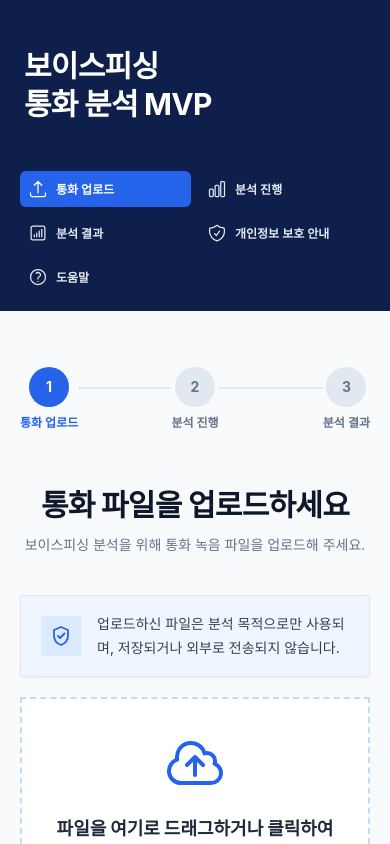
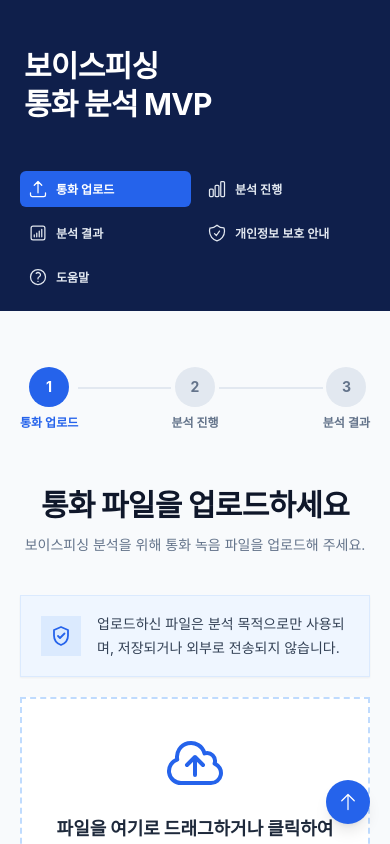
Before and after one commit to SZversion/VoiceGuard, a Nuxt app in the folder frontend/: page / in a window 390 px wide. Shown: the top 844 px of the page. Built offline with nearby package versions, Linux system fonts and the light colour scheme.

Commit message:
fix: add mobile scroll-to-top button and bottom spacing

```diff
--- a/frontend/layouts/default.vue
+++ b/frontend/layouts/default.vue
@@ -1,6 +1,7 @@
 <script setup>
 import {
   ArrowUpTrayIcon,
+  ArrowUpIcon,
   ChartBarIcon,
   ChartBarSquareIcon,
   QuestionMarkCircleIcon,
@@ -16,6 +17,10 @@ const navigation = [
   { label: '개인정보 보호 안내', to: '/privacy', icon: ShieldCheckIcon },
   { label: '도움말', to: '/help', icon: QuestionMarkCircleIcon },
 ]
+
+function scrollToTop() {
+  window.scrollTo({ top: 0, behavior: 'smooth' })
+}
 </script>
 
 <template>
@@ -42,9 +47,19 @@ const navigation = [
     </aside>
 
     <main class="min-h-screen w-full lg:ml-72">
-      <div class="mx-auto max-w-6xl px-5 py-6 sm:px-8 sm:py-10">
+      <div class="mx-auto max-w-6xl px-5 pb-[100px] pt-6 sm:px-8 sm:py-10">
         <slot />
       </div>
     </main>
+
+    <button
+      type="button"
+      class="fixed bottom-5 right-5 z-50 flex h-11 w-11 items-center justify-center rounded-full bg-blue-600 text-white shadow-lg transition hover:bg-blue-700 focus:outline-none focus:ring-2 focus:ring-blue-400 focus:ring-offset-2 lg:hidden"
+      aria-label="페이지 맨 위로 이동"
+      title="맨 위로 이동"
+      @click="scrollToTop"
+    >
+      <ArrowUpIcon class="h-5 w-5" aria-hidden="true" />
+    </button>
   </div>
 </template>
```
